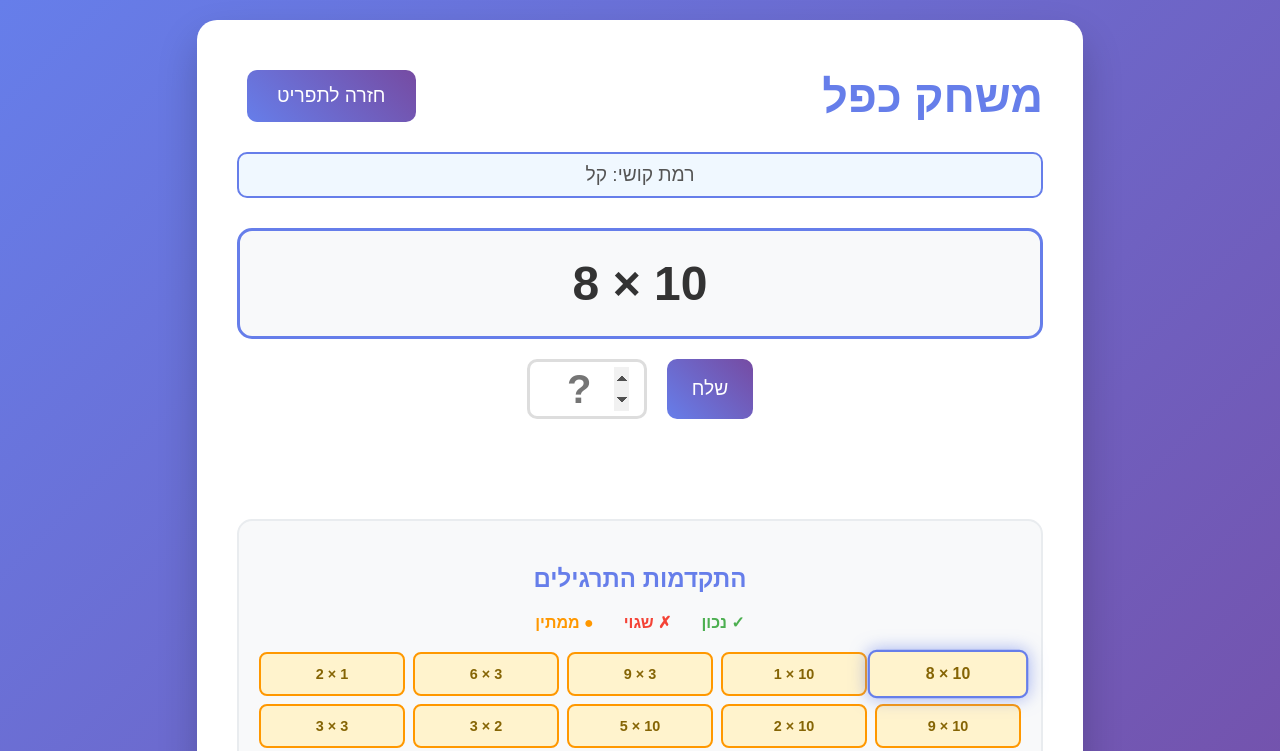
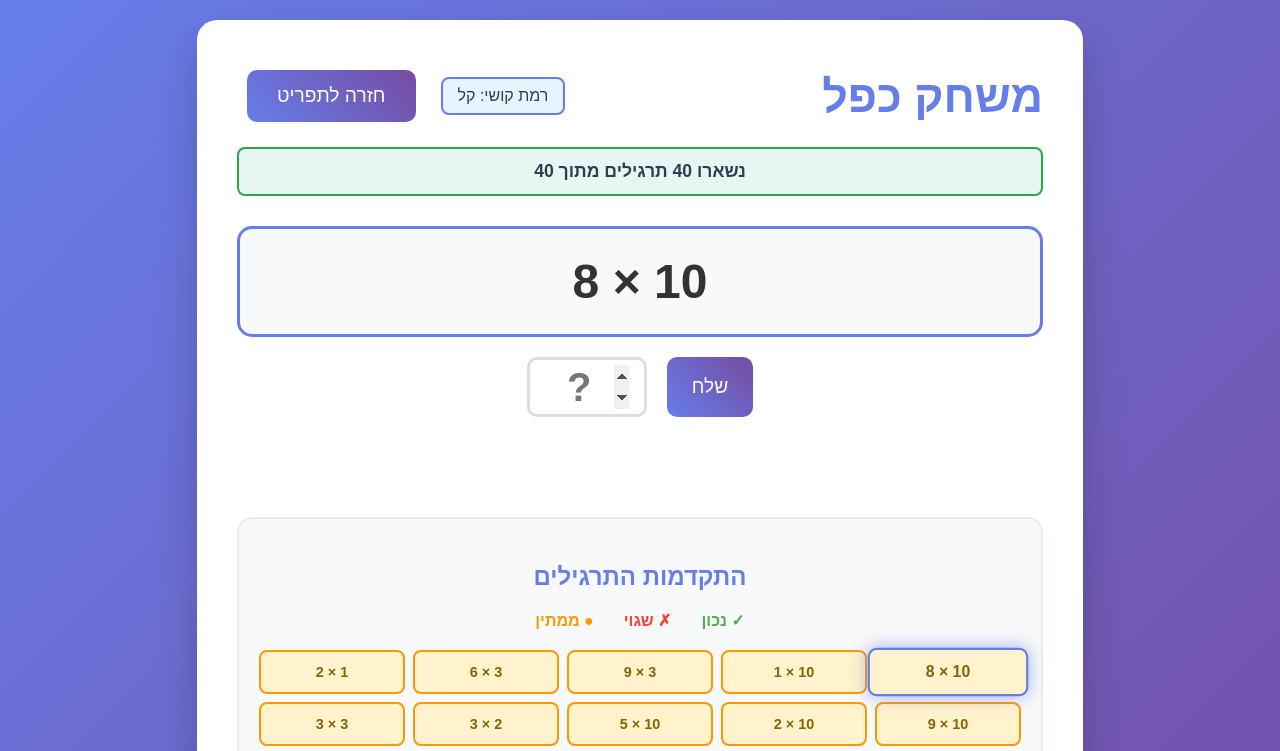
Before and after one commit to lia-romano/MultTable, a website: page index.html in a window 1280 px wide. Both pictures are taken after a click on the button "קל". Shown: the top 751 px of the page. Drawn offline with Linux system fonts and the light colour scheme.

Commit message:
Add files via upload

```diff
--- a/index.html
+++ b/index.html
@@ -52,9 +52,10 @@
         <div class="game-container">
             <div class="header-section">
                 <h1>משחק כפל</h1>
+                <div class="difficulty-display" id="current-difficulty"></div>
                 <button id="back-to-menu" class="back-btn">חזרה לתפריט</button>
             </div>
-            <div class="difficulty-display" id="current-difficulty"></div>
+            <div class="progress-indicator" id="progress-indicator"></div>
             <div class="retry-indicator" id="retry-indicator"></div>
 
             <!-- Question in separate container -->
--- a/src/css/styles.css
+++ b/src/css/styles.css
@@ -350,32 +350,47 @@ body {
     transform: scale(1.1);
 }
 
-/* Header Section with Back Button */
+/* Header Section with Back Button and Difficulty */
 .header-section {
     display: flex;
     justify-content: space-between;
     align-items: center;
-    margin-bottom: 20px;
+    margin-bottom: 15px;
     flex-wrap: wrap;
-    gap: 20px;
+    gap: 15px;
 }
 
 .header-section h1 {
     margin: 0;
     color: #667eea;
-    font-size: 2.5rem;
+    font-size: 2.2rem;
+    flex: 1;
+    text-align: right;
+}
+
+.header-section .difficulty-display {
+    background-color: #e8f4fd;
+    padding: 8px 15px;
+    border-radius: 8px;
+    font-size: 1rem;
+    color: #2c3e50;
+    border: 2px solid #667eea;
+    margin: 0;
+    white-space: nowrap;
+    flex-shrink: 0;
 }
 
 .back-btn {
     background: linear-gradient(45deg, #f44336, #d32f2f);
     color: white;
     border: none;
-    padding: 12px 20px;
-    font-size: 1rem;
-    border-radius: 8px;
+    padding: 8px 16px;
+    font-size: 0.9rem;
+    border-radius: 6px;
     cursor: pointer;
     transition: all 0.3s ease;
     white-space: nowrap;
+    flex-shrink: 0;
 }
 
 .back-btn:hover {
@@ -397,6 +412,19 @@ body {
 
 .retry-indicator.show {
     display: block;
+}
+
+/* Progress Indicator */
+.progress-indicator {
+    background-color: #e8f6f3;
+    padding: 12px;
+    border-radius: 8px;
+    margin-bottom: 15px;
+    font-size: 1.1rem;
+    text-align: center;
+    color: #2c3e50;
+    border: 2px solid #28a745;
+    font-weight: bold;
 }
 
 /* FORCE CORRECT LAYOUT - High specificity overrides */
--- a/src/js/game.js
+++ b/src/js/game.js
@@ -87,9 +87,29 @@ function updateProgressTable() {
     });
 }
 
+function updateProgressIndicator() {
+    const progressElement = document.getElementById('progress-indicator');
+    const completedQuestions = questionStatus.filter(status => status === 'correct').length;
+    const totalQuestions = questions.length;
+    const remainingQuestions = totalQuestions - completedQuestions;
+
+    if (remainingQuestions === 0) {
+        progressElement.textContent = '🎉 כל התרגילים הושלמו!';
+        progressElement.style.backgroundColor = '#d4edda';
+        progressElement.style.borderColor = '#28a745';
+    } else {
+        progressElement.textContent = `נשארו ${remainingQuestions} תרגילים מתוך ${totalQuestions}`;
+        progressElement.style.backgroundColor = '#e8f6f3';
+        progressElement.style.borderColor = '#28a745';
+    }
+}
+
 function displayQuestion() {
     const questionElement = document.getElementById('question');
     questionElement.textContent = questions[currentQuestionIndex].question;
+
+    // Update progress indicator
+    updateProgressIndicator();
 
     // Show retry indicator if this is a retry question
     const retryIndicator = document.getElementById('retry-indicator');
@@ -102,11 +122,19 @@ function displayQuestion() {
 
     // Clear previous feedback
     document.getElementById('feedback').textContent = '';
-    document.getElementById('answer').value = '';
+    const answerInput = document.getElementById('answer');
+    answerInput.value = '';
     document.getElementById('submit').style.display = 'inline-block';
 
-    // Focus on the answer input
-    document.getElementById('answer').focus();
+    // Enhanced focus for mobile devices (iPhone)
+    setTimeout(() => {
+        answerInput.focus();
+        // Force keyboard to appear on mobile
+        if (/iPhone|iPad|iPod|Android/i.test(navigator.userAgent)) {
+            answerInput.click();
+            answerInput.focus();
+        }
+    }, 100);
 
     // Update progress table to highlight current question
     updateProgressTable();
@@ -156,6 +184,16 @@ function checkAnswer() {
     // Auto-advance to next question after 2 seconds
     setTimeout(() => {
         nextQuestion();
+        // Ensure keyboard stays active after auto-advance
+        setTimeout(() => {
+            const answerInput = document.getElementById('answer');
+            if (answerInput) {
+                answerInput.focus();
+                if (/iPhone|iPad|iPod|Android/i.test(navigator.userAgent)) {
+                    answerInput.click();
+                }
+            }
+        }, 200);
     }, 2000);
 }
 
```
